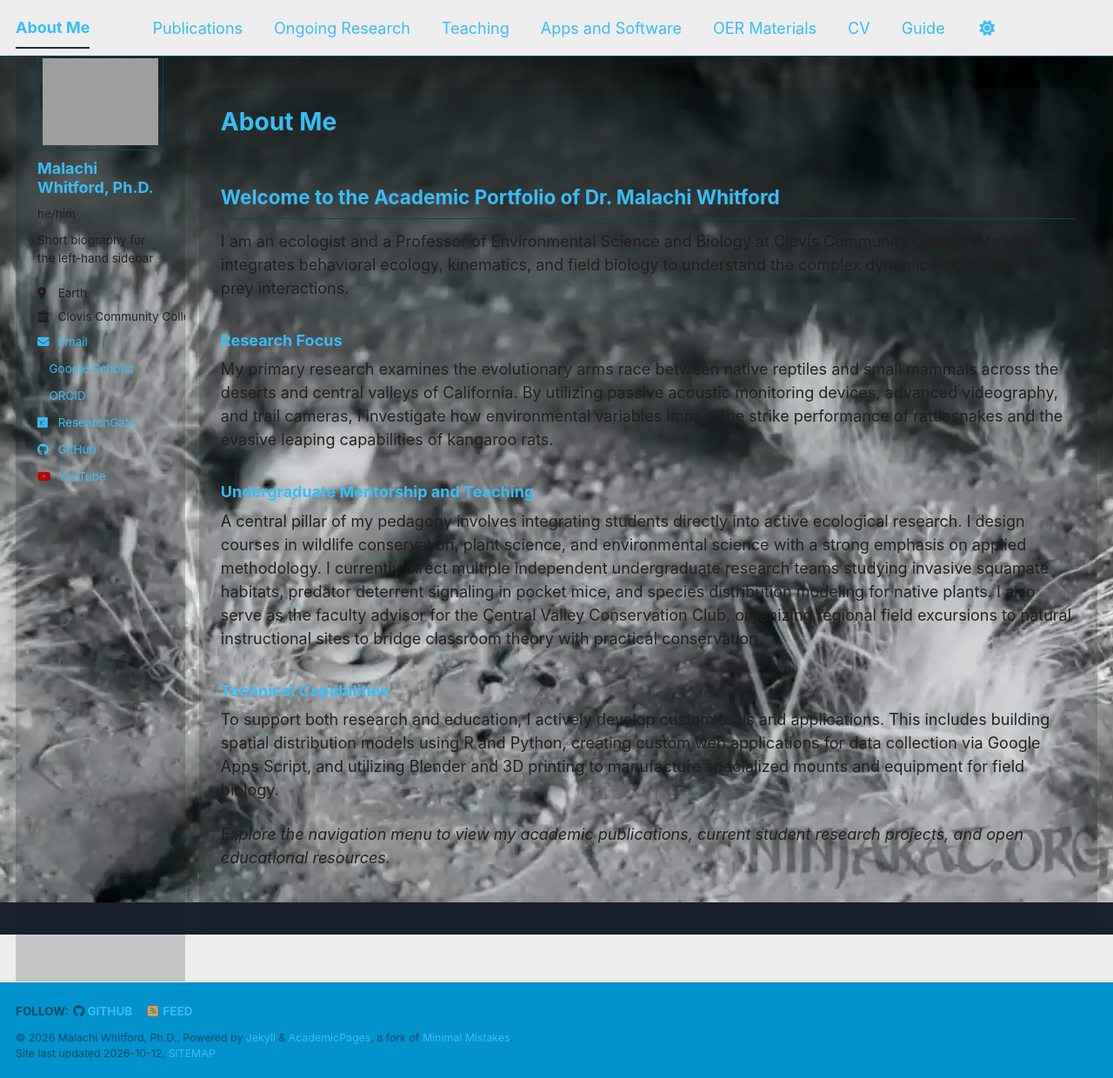
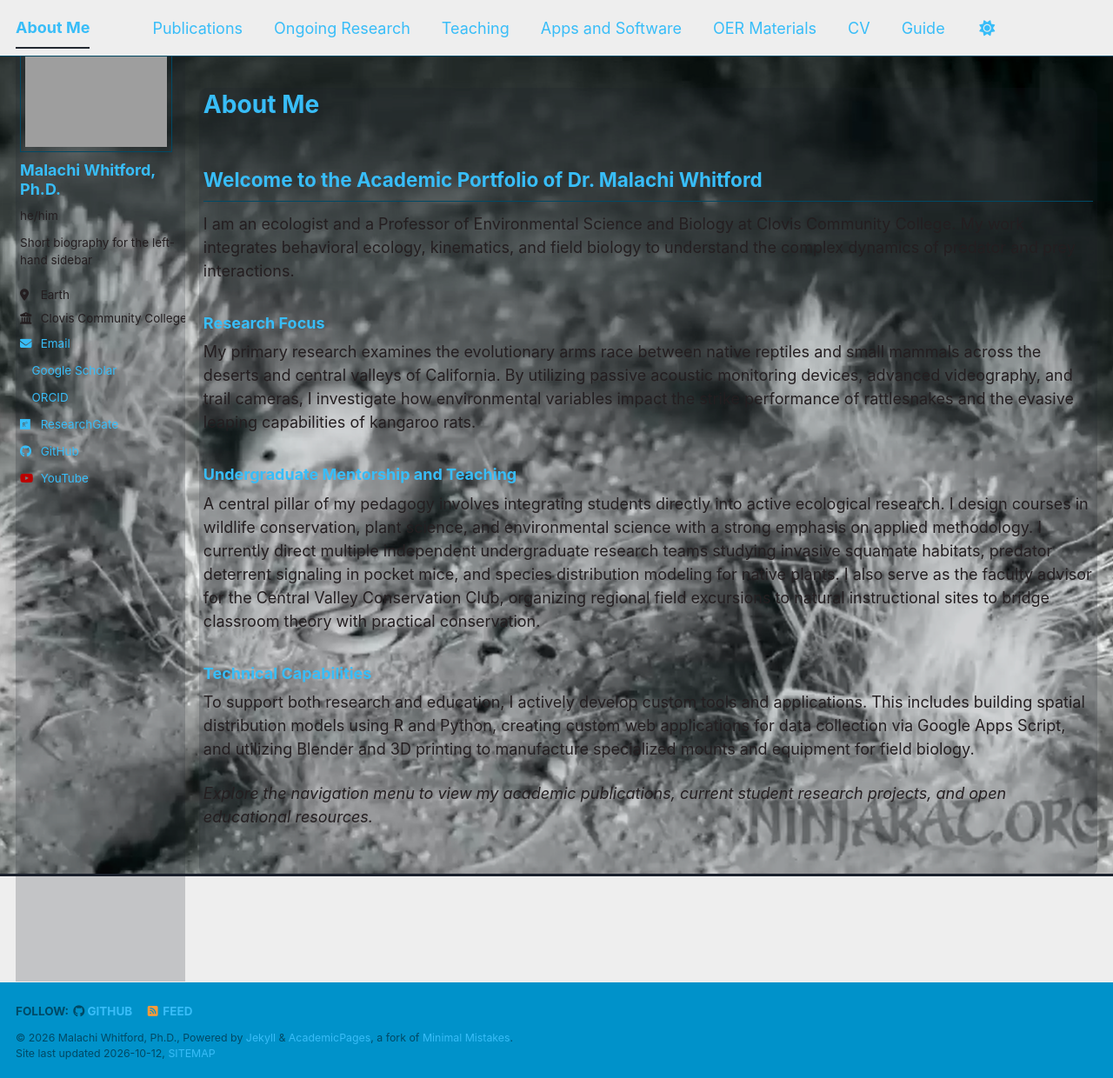
Before and after one commit to malachi-whitford/malachi-whitford.github.io, a Jekyll site: the page built from _pages/about.md, in a window 1280 px wide and 1240 px high. Shown: the whole window at 87% size. Built offline with Jekyll 4.4.1, drawn with Linux system fonts in a browser that asks for light colours; a style sheet for code colours, icons or effects is not loaded.

Commit message:
Update main.scss

```diff
--- a/assets/css/main.scss
+++ b/assets/css/main.scss
@@ -71,14 +71,14 @@ body {
 /* Dark backing for the main text area */
 .page {
     background-color: rgba(26, 32, 44, 0.2) !important; /* Bumped opacity slightly to 90% for better contrast */
-    padding: 25px !important;
+    padding: 5px !important;
     border-radius: 10px;
 }
 
 /* Dark backing for the left sidebar profile area */
 .sidebar {
     background-color: rgba(26, 32, 44, 0.2) !important;
-    padding: 25px !important;
+    padding: 5px !important;
     border-radius: 10px;
 }
 
```
